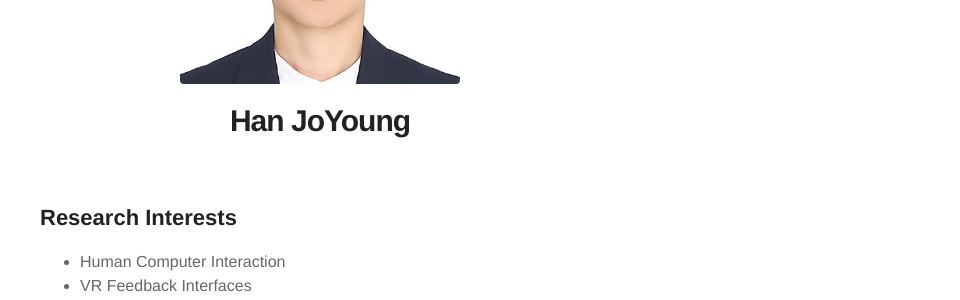
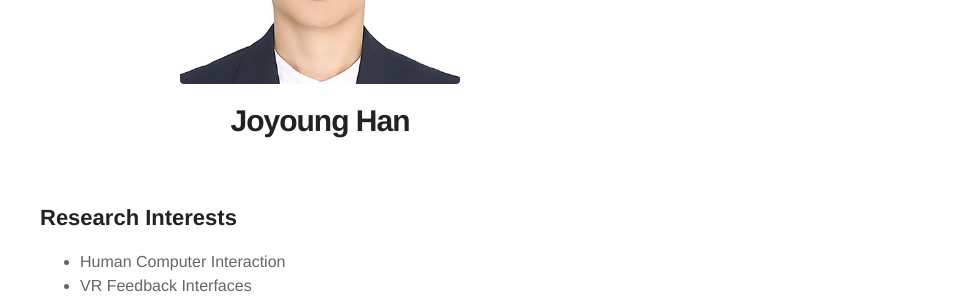
Before and after one commit to hjyoung001/hjyoung001.github.io, a Jekyll site: the page built from about.md, in a window 1280 px wide. Shown: the part 321-621 px from the top of the page, without its empty margins (320-1280 px from the left). Built offline with Jekyll 4.4.1, drawn with Linux system fonts in a browser that asks for light colours.

```diff
--- a/about.md
+++ b/about.md
@@ -3,7 +3,7 @@ title: About
 layout: page
 ---
 ![Profile Image]({{ site.url }}/{{ site.picture }})
-<center><h1>Han JoYoung</h1></center>
+<center><h1>Joyoung Han</h1></center>
 <br>
 
 <h2>Research Interests</h2>
```
